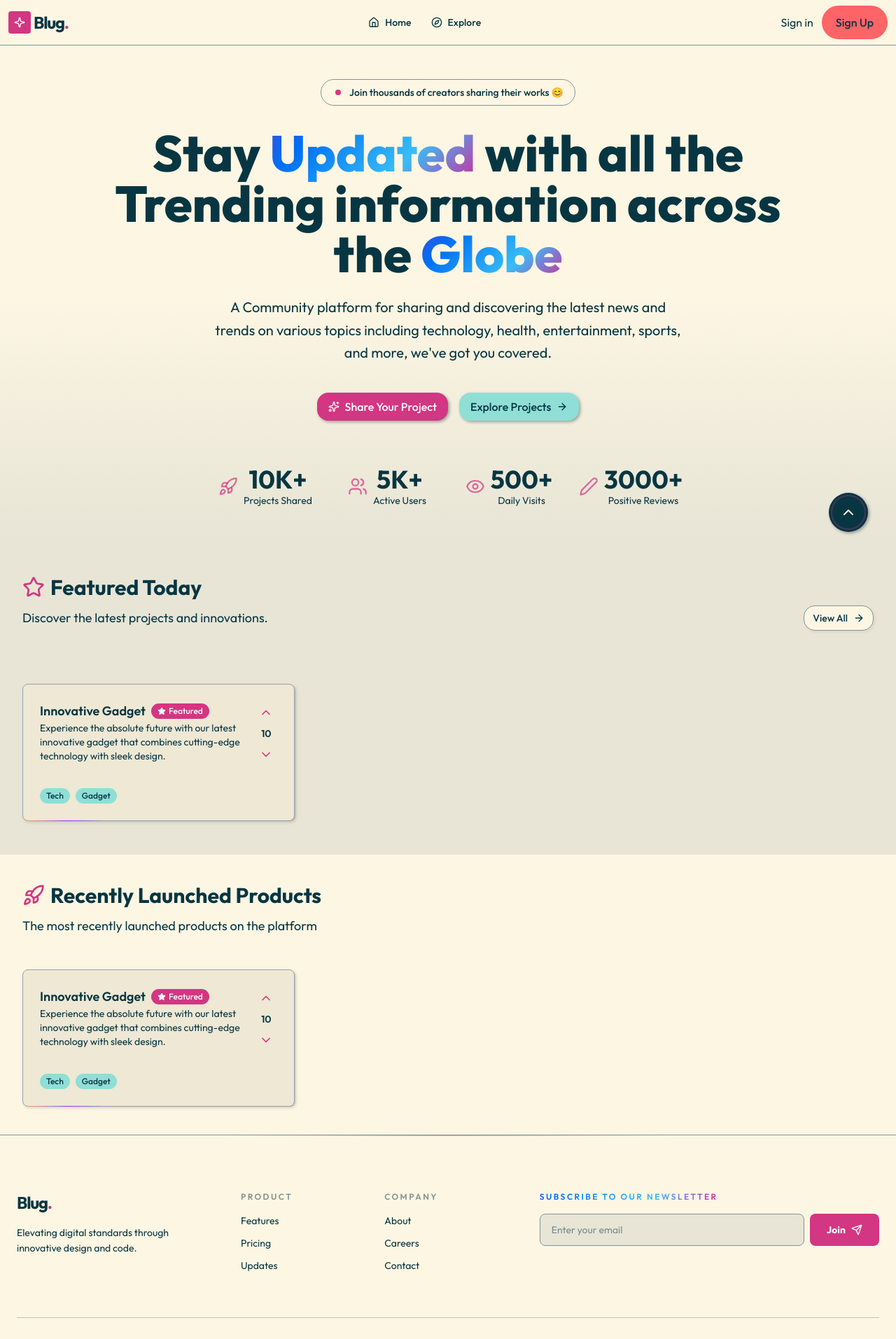
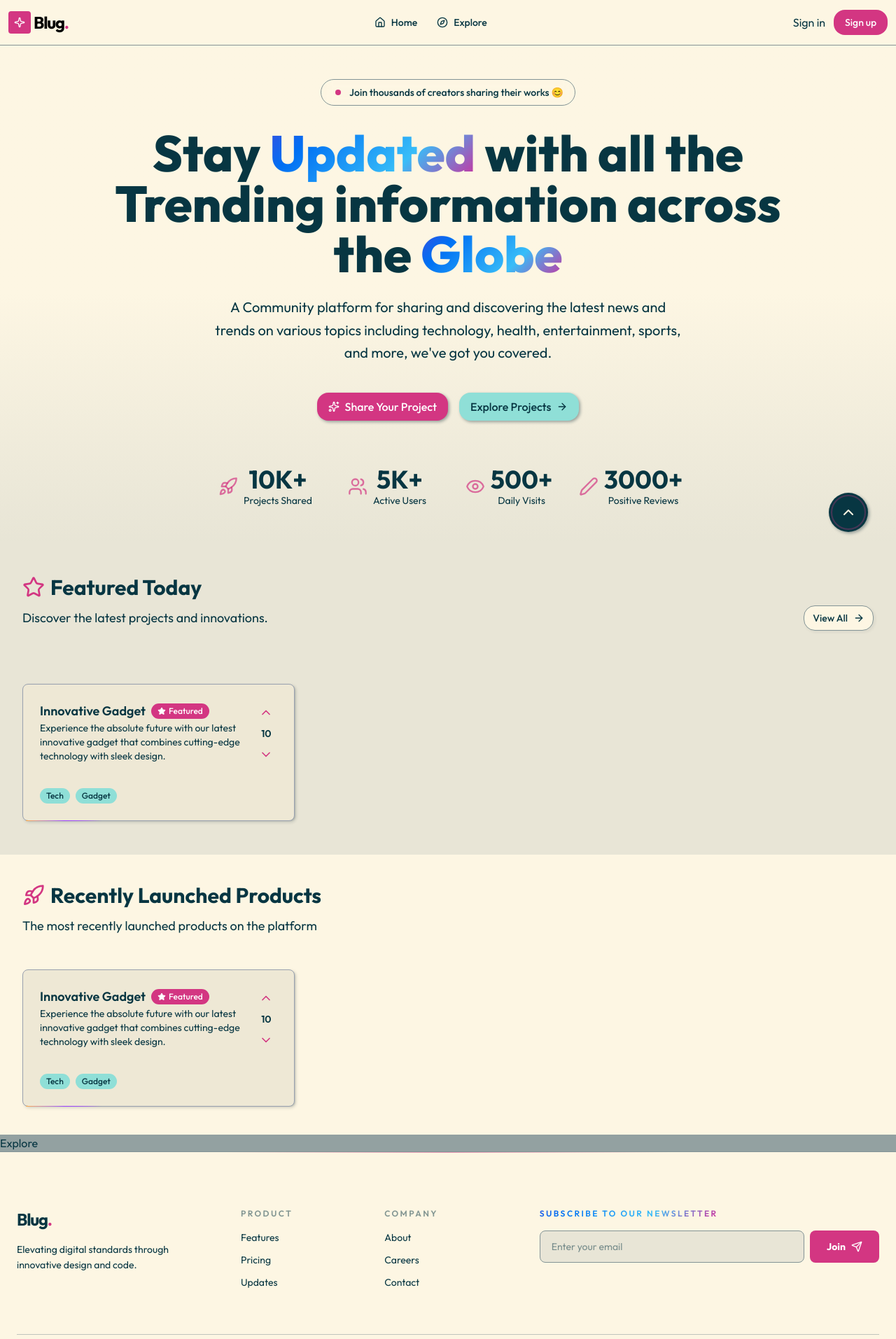
Before and after one commit to OgbodoPhilip/Blug, a Next.js app: page / in a window 1280 px wide. Shown: the top 1913 px of the page at 70% size. Built offline with nearby package versions, Linux system fonts and the light colour scheme; no server answers.

Commit message:
new update on header

```diff
--- /dev/null
+++ b/app/explore/page.tsx
@@ -0,0 +1,9 @@
+import React from 'react'
+
+type Props = {}
+
+export default function Explore({}: Props) {
+  return (
+    <div className='bg-muted'>Explore</div>
+  )
+}
--- a/app/page.tsx
+++ b/app/page.tsx
@@ -1,6 +1,8 @@
+
 import FeaturedProduct from "@/components/landing-page/featured-product";
 import HeroSection from "@/components/landing-page/hero-section";
 import RecentlyLaunchedProducts from "@/components/landing-page/recently-launched-products";
+import Explore from "./explore/page";
 
 export default function Home() {
   return (
@@ -8,6 +10,7 @@ export default function Home() {
       <HeroSection />
       <FeaturedProduct />
       <RecentlyLaunchedProducts/>
+      <Explore />
     </div>
   );
 }
--- /dev/null
+++ b/app/submitproject/page.tsx
@@ -0,0 +1,9 @@
+import React from 'react'
+
+type Props = {}
+
+export default function SubmitProject({}: Props) {
+  return (
+    <div>SubmitProject</div>
+  )
+}
--- a/components/common/header.tsx
+++ b/components/common/header.tsx
@@ -18,7 +18,7 @@ import {
 const Logo = () => {
     // Replace with actual authentication logic
    return (
-     <Link href="/" className="flex items-center gap-1 group ">
+    <Link href="/" className="flex items-center gap-1 group ">
     <motion.div
      initial={{ opacity: 0, y: -20 }}
             whileInView={{ opacity: 1, y: 0 , transition: { delay: 0.1,duration: 0.3}}}
@@ -33,7 +33,7 @@ const Logo = () => {
             whileInView={{ opacity: 1, y: 0 , transition: { delay: 0.1,duration: 0.3}}}
 
           >
-            <span className="text-2xl font-bold tracking-tighter mb-4">Blug<span className="text-primary">.</span></span>
+            <span className="text-2xl font-bold text-black tracking-tighter mb-4">Blug<span className="text-primary">.</span></span>
 
           </motion.span>
     </Link>
@@ -62,19 +62,19 @@ export default function Header() {
                      <SignedOut>
               <SignInButton />
               <SignUpButton>
-                <button className=" bg-red-400 text-ceramic-white rounded-full font-medium text-sm sm:text-base h-10 sm:h-12 px-4 sm:px-5 cursor-pointer">
-                  Sign Up
-                </button>
+                <Button className="rounded-2xl">Sign up</Button>
               </SignUpButton>
             </SignedOut>
             <SignedIn>
-                 <Button asChild className="rounded-2xl">
-                        <Link href='/submit'>
+                <motion.div>
+                     <Button asChild className="rounded-2xl">
+                        <Link href='/submitproject'>
                         <Sparkles className="size-4"/>
                         Submit Project
                         </Link>
 
                     </Button>
+                </motion.div>
 
            <UserButton />
             </SignedIn>
```
